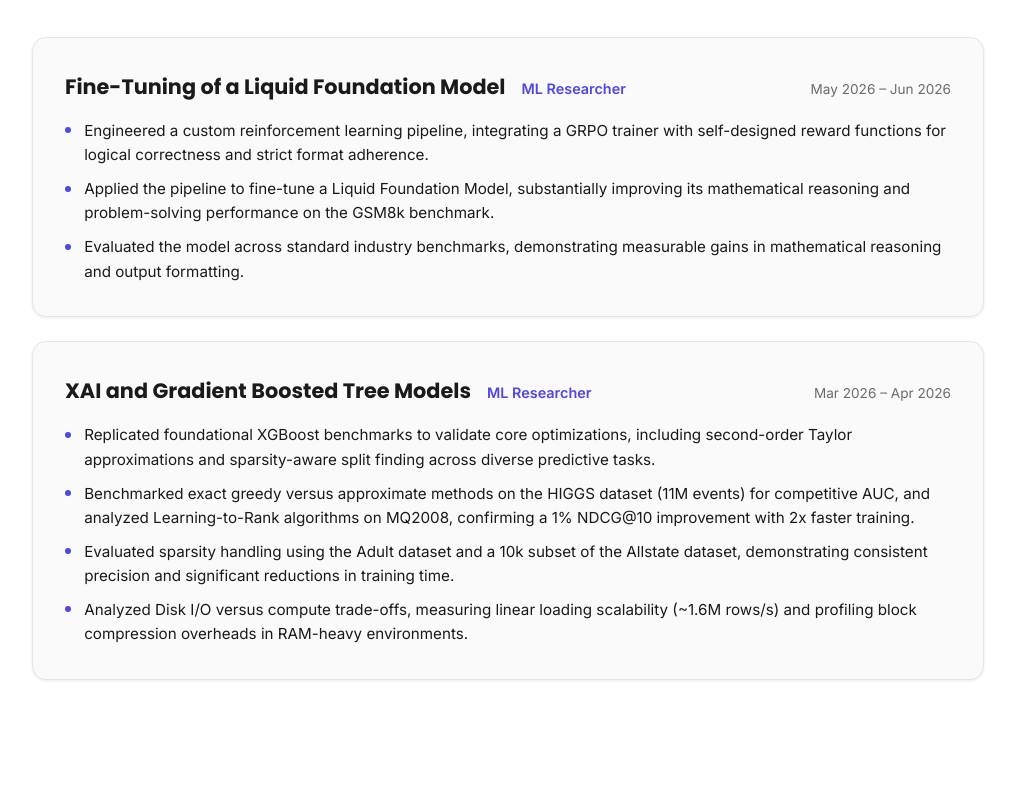
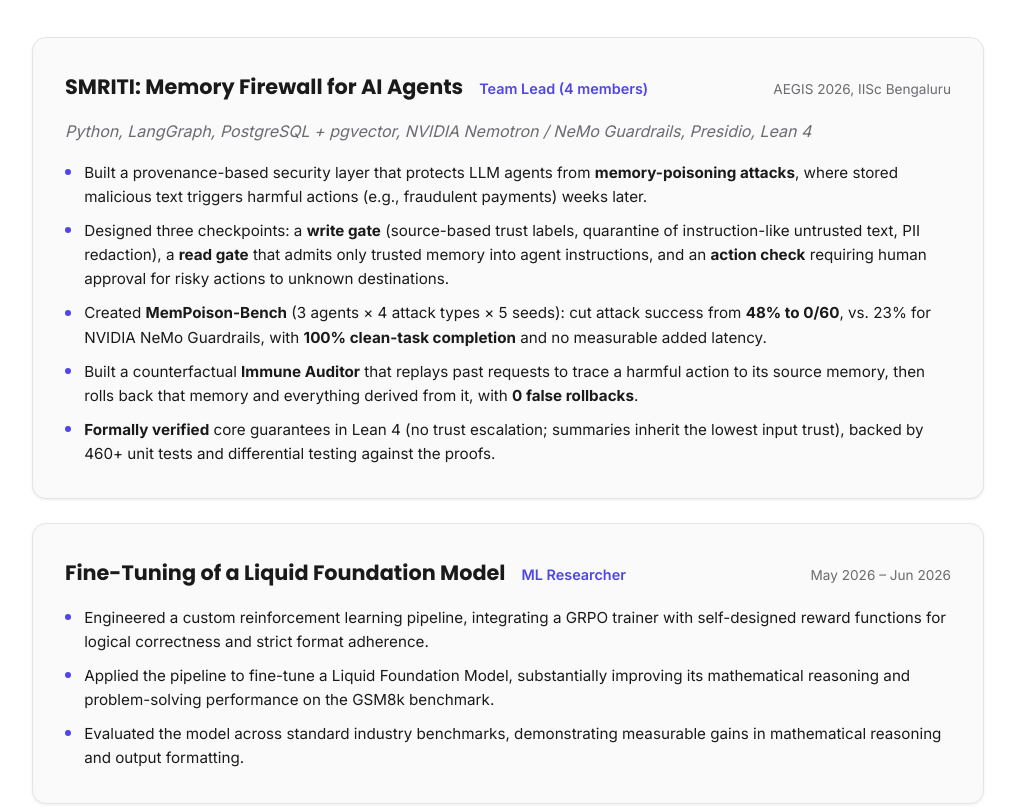
Before and after one commit to msja1729/Adithya, a plain HTML site: page index.html in a window 1280 px wide. Shown: the part 2248-3055 px from the top of the page, without its empty margins (132-1147 px from the left). Drawn offline with Linux system fonts and the light colour scheme.

Commit message:
Add SMRITI project and AEGIS 2026 hackathon achievement
Adds the SMRITI memory-firewall project (first in Projects) and the
AEGIS 2026 3rd-place win to the portfolio and resume. Removes the FSID
internship from the resume only; it stays on the website. Adds the
LaTeX source for the resume under resume/.

Co-Authored-By: Claude Opus 5.5 <noreply@anthropic.com>

```diff
--- a/index.html
+++ b/index.html
@@ -120,6 +120,22 @@
 
     <div class="card">
       <div class="card-header">
+        <h3 class="card-title">SMRITI: Memory Firewall for AI Agents</h3>
+        <span class="card-role">Team Lead (4 members)</span>
+        <span class="card-date">AEGIS 2026, IISc Bengaluru</span>
+      </div>
+      <p class="card-project-name">Python, LangGraph, PostgreSQL + pgvector, NVIDIA Nemotron / NeMo Guardrails, Presidio, Lean 4</p>
+      <ul class="card-list">
+        <li>Built a provenance-based security layer that protects LLM agents from <strong>memory-poisoning attacks</strong>, where stored malicious text triggers harmful actions (e.g., fraudulent payments) weeks later.</li>
+        <li>Designed three checkpoints: a <strong>write gate</strong> (source-based trust labels, quarantine of instruction-like untrusted text, PII redaction), a <strong>read gate</strong> that admits only trusted memory into agent instructions, and an <strong>action check</strong> requiring human approval for risky actions to unknown destinations.</li>
+        <li>Created <strong>MemPoison-Bench</strong> (3 agents × 4 attack types × 5 seeds): cut attack success from <strong>48% to 0/60</strong>, vs. 23% for NVIDIA NeMo Guardrails, with <strong>100% clean-task completion</strong> and no measurable added latency.</li>
+        <li>Built a counterfactual <strong>Immune Auditor</strong> that replays past requests to trace a harmful action to its source memory, then rolls back that memory and everything derived from it, with <strong>0 false rollbacks</strong>.</li>
+        <li><strong>Formally verified</strong> core guarantees in Lean 4 (no trust escalation; summaries inherit the lowest input trust), backed by 460+ unit tests and differential testing against the proofs.</li>
+      </ul>
+    </div>
+
+    <div class="card">
+      <div class="card-header">
         <h3 class="card-title">Fine-Tuning of a Liquid Foundation Model</h3>
         <span class="card-role">ML Researcher</span>
         <span class="card-date">May 2026 – Jun 2026</span>
@@ -154,6 +170,7 @@
       <li>Secured All India Rank (AIR) 1529 and EWS Rank 180 in JEE Main.</li>
       <li>Secured All India Rank (AIR) 1903 and EWS Rank 175 in JEE Advanced.</li>
       <li>Awarded 2nd Place in the NPCI Hackathon conducted at the Indian Institute of Science (IISc).</li>
+      <li>Won 3rd Place as team lead in the AEGIS 2026 Hackathon conducted by Infosys and NVIDIA.</li>
       <li>Current recipient of the KVB Scholarship Program (₹1,00,000/year), awarded by Karur Vysya Bank.</li>
     </ul>
 
```
Also changed, not shown: 3 other files.
